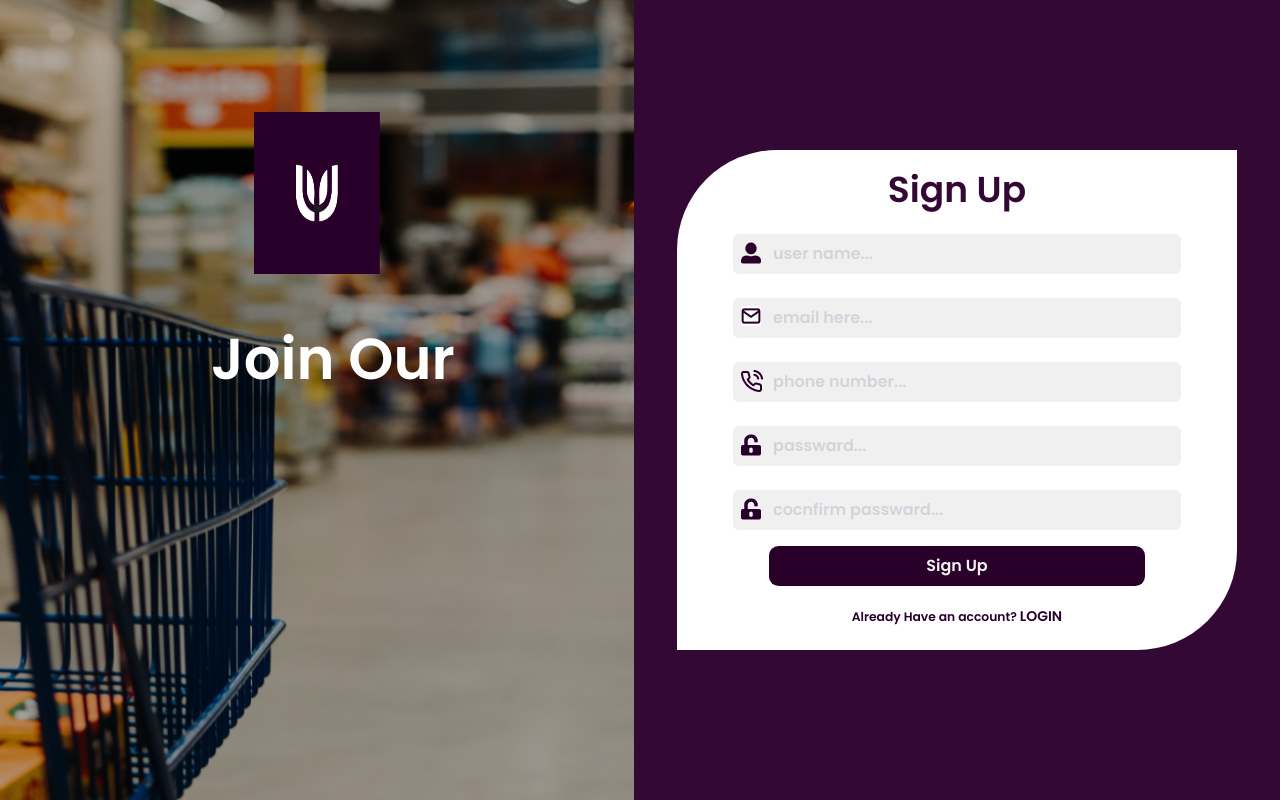
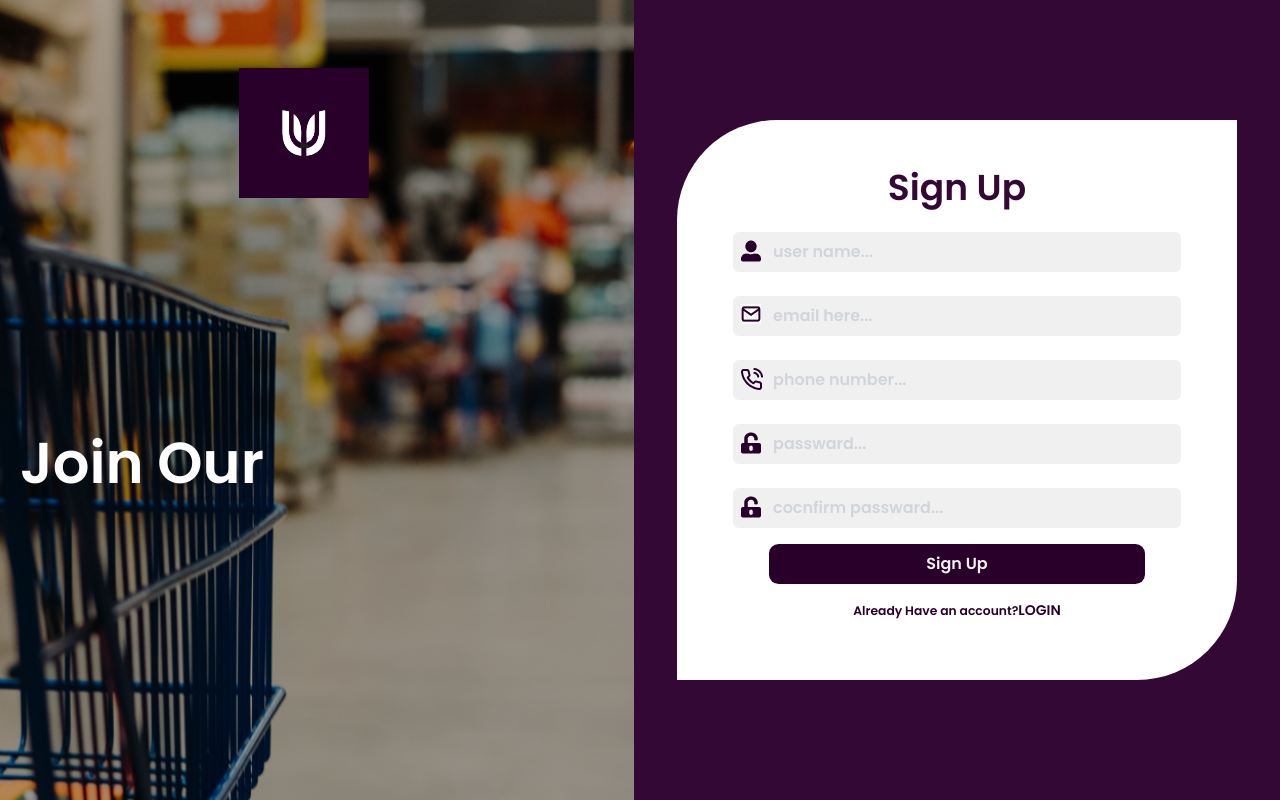
Before and after one commit to leyroy/leyroy-github, a React (Create React App) app: page / in a window 1280 px wide. Built offline with nearby package versions, Linux system fonts and the light colour scheme.

Commit message:
fixd now

```diff
--- a/src/Login.js
+++ b/src/Login.js
@@ -4,7 +4,6 @@ import Typical from "react-typical";
 import { useForm } from "react-hook-form";
 
 // assets ussed
-import signup from "./asset/signup.png";
 import Ulogo from "./asset/Ulogo.png";
 import Usericon from "./asset/Usericon.png";
 import mail from "./asset/mail.png";
@@ -19,7 +18,6 @@ import padlock from "./asset/padlock.png";
 
 export default function Login() {
 	const [isMobleScreen, setIsMobileScreen] = useState(false);
-
 	const {
 		register,
 		handleSubmit,
@@ -31,18 +29,20 @@ export default function Login() {
 	};
 
 	return (
-		<div className="flex flex-col items-start justify-start w-screen mins-h-[100vh] md:flex-row m-0">
+		<div className=" flex flex-col bg-cover bg-center items-cneter justify-center w-screen h-full md:flex-row m-0">
 			<div
 				className={` ${
 					!isMobleScreen && "hidden"
-				} relative top-0 h-[100vh] w-screen flex-grow md:flex overflow-hidden`}
+				} relative h-[100vh] justify-between items-center container1 w-screen bg-im md:flex overflow-hidden`}
 			>
-				<div className=" absolute bottom-[5%]  top-6 sm:top-28 left-[10%] right-[10%] sm:gap-[24rem] flex items-center justify-between flex-col m-auto">
+				<div className="flex flex-col my-auto items-center  justify-between m-auto h-[90vh]">
+					<div className=" mt-7 mx-auto ">
 						<img
 							src={Ulogo}
 							alt=""
-						className="top-0 w-3/5 md:w-1/4 h-1/4"
+							className=" max-w-[27%] max-h-[27%] min-w-[130px] min-h-[130px] md:w-2/4 h-1/4"
 						/>
+					</div>
 						<button
 							onClick={toggleSignUp}
 							className=" md:hidden rounded-md bg-[#FFFFFF] text-2xl font-bold py-2 px-4 w-60"
@@ -51,16 +51,7 @@ export default function Login() {
 						</button>
 				</div>
 
-				<div className="absolute mx-auto sm:left-[10%] sm:right-[0%] top-[30%] sm:top-[40%] md:top-[37%] p-5  flex items-center justify-center flex-col gap-10">
-					{/* <p className="text-3xl font-bold leading-10 text-white capitalize md:text-4xl">
-						Join Our Food Sales Community{" "}
-						<span className="text-teal-500">
-							Sign Up Now for Gourmet{" "}
-							<p className="font-extrabold text-rose-600">
-								Offers and More
-							</p>
-						</span>
-					</p> */}
+				<div className="absolute mx-auto top-[50%]  p-5  flex items-center justify-center">
 					<h1 className=" text-center text-[6vh] md:text-[4.5vw] text-[#FFFFFF] transition-transform ease-in-out duration-300">
 						<Typical
 							loop={Infinity}
@@ -75,26 +66,18 @@ export default function Login() {
 						/>
 					</h1>
 				</div>
-				<div />
-				<img
-					src={signup}
-					alt=""
-					className="w-full h-full overflow-hidden"
-				/>
-				<div />
 			</div>
-
 			<div
 				className={`w-full min-h-[100vh] flex  bg-[#340835] md:flex justify-center  items-center px-3  relative flex-grow `}
 			>
-				<div className="w-[94%] sm:min-w-[85%] md:min-w-[85%] sm:w-[90%] mx-auto h-[68%]  py-5 flex-col rounded-tl-[100px] flex justify-center items-center rounded-br-[100px]  bg-[#FFFFFF] ">
+				<div className="w-[94%]  sm:min-w-[85%] md:min-w-[85%] sm:w-[90%] mx-auto h-[70%]  py-5 flex-col rounded-tl-[100px] flex justify-center items-center rounded-br-[100px]  bg-[#FFFFFF] ">
 					{!isMobleScreen && (
 						<AiOutlineClose
 							onClick={toggleSignUp}
 							className="cursor-pointer -mr-[90%] md:hidden -mt-2 p-1 w-7 h-7 font-bold hover:scale-110 duration-200 text-xl text-red-700 rounded-full"
 						/>
 					)}
-					<div className="text-4xl font-bold text-[#340835] mb-6">
+					<div className="text-4xl font-bold text-[#340835] mb-6 ">
 						Sign Up
 					</div>
 					<form
@@ -234,12 +217,11 @@ export default function Login() {
 							type="submit"
 							className="bg-[#29002A] w-[67%] p-2 m-4 text-md rounded-[0.600rem] font-bold text-[#F0F0F0] hover:scale-95 duration-200 ease-in-out"
 						>
-							{" "}
 							Sign Up
 						</button>
 					</form>
-					<p className="md:text-[.77rem] text-[.58rem] m-1 font-light md:font-semibold text-[#29002A]">
-						Already Have an account?{" "}
+					<p className="md:text-[.77rem] text-[.58rem] mb-3 font-light md:font-semibold text-[#29002A]">
+						Already Have an account?
 						<span className="text-sm font-extrabold cursor-pointer">
 							LOGIN
 						</span>
--- a/src/index.css
+++ b/src/index.css
@@ -15,6 +15,14 @@ html, body{
   scroll-behavior: smooth;
 }
 
+.container1 {
+  background-image: url(./asset/signup.png);
+  background-position: center;
+  background-size: cover;
+  background-repeat: no-repeat;
+
+
+}
 @tailwind base;
 @tailwind components;
 @tailwind utilities;
```
Also changed, not shown: 2 other files (tests, documents, lock files or other folders). Lines whose indentation alone changed are shown as unchanged.
